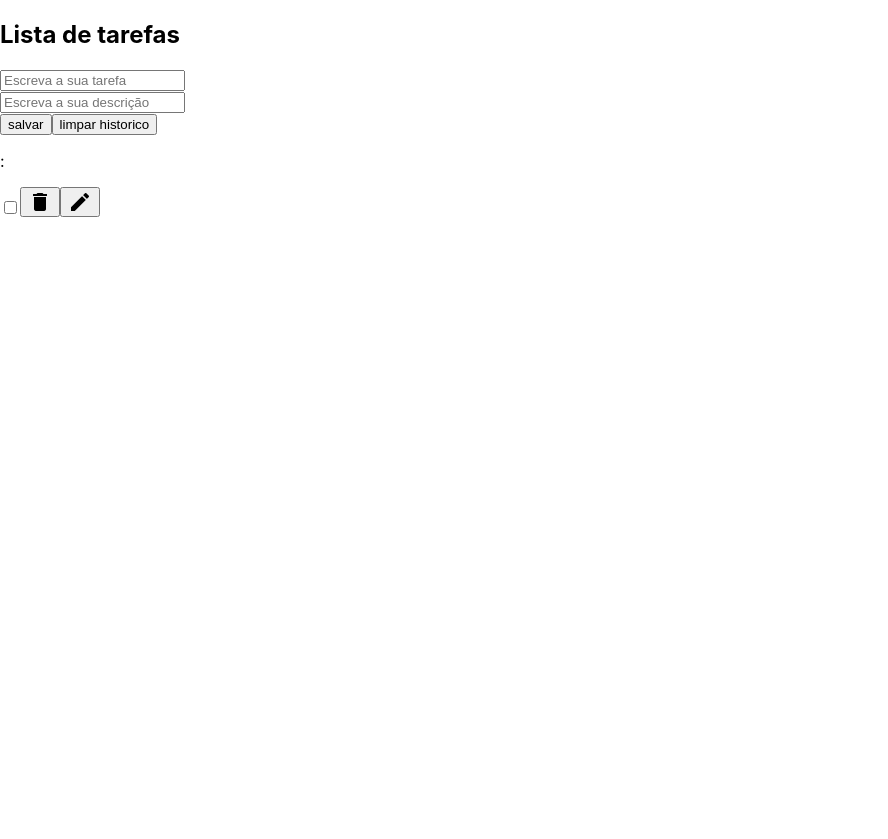
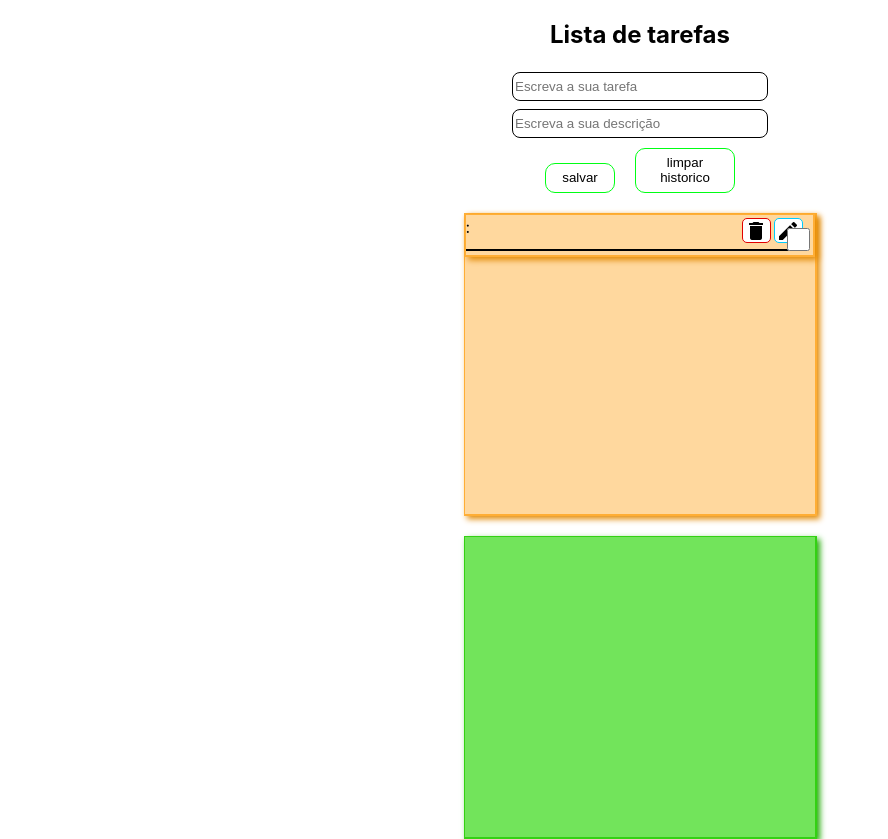
Before and after one commit to WilliamSchreiner/Prova_web, a React (Create React App) app in the folder tarefa-lista/: page / in a window 1280 px wide. Both pictures are taken after a click on the button "salvar". Shown: the whole page, without its empty margins (0-888 px from the left). Before the commit the page ends 800 px from the top, so only its background shows below. Built offline with nearby package versions, Linux system fonts and the light colour scheme.

Commit message:
Terminei isso

```diff
--- a/tarefa-lista/src/App.css
+++ b/tarefa-lista/src/App.css
@@ -1,38 +1,211 @@
-.App {
+body{
+  background-color: rgb(255, 255, 255);
+}
+form{
+  text-align: center;
+  margin-left: auto;
+  margin-right: auto;
+}
+h2{
   text-align: center;
 }
-
-.App-logo {
-  height: 40vmin;
-  pointer-events: none;
+.input{
+  margin-top: 3px;
+  margin-bottom: 5px;
+  height: 25px;
+  width: 250px;
+  border-bottom: solid 1px black;
+  border-top: solid 1px black;
+  border-left: solid 1px black;
+  border-right: solid 1px black;
+  border-radius: 8px;
 }
 
-@media (prefers-reduced-motion: no-preference) {
-  .App-logo {
-    animation: App-logo-spin infinite 20s linear;
-  }
+/* botoes de Salvar */
+#botaoSalvar{
+  margin-top: 15px;
+  height: 30px;
+  width: 70px;
+  border-bottom: solid 1px rgb(0, 255, 21);
+  border-top: solid 1px rgb(0, 255, 21);
+  border-left: solid 1px rgb(0, 255, 21);
+  border-right: solid 1px rgb(0, 255, 21);
+  border-radius: 10px;
+  background-color: #FFF;
+}
+#botaoSalvar:hover{
+  background-color: rgba(109, 247, 116, 0.568);
+  box-shadow: 2px 2px 4px rgb(10, 173, 4);
 }
 
-.App-header {
-  background-color: #282c34;
-  min-height: 100vh;
-  display: flex;
-  flex-direction: column;
-  align-items: center;
-  justify-content: center;
-  font-size: calc(10px + 2vmin);
-  color: white;
+/* botoes de limpar historico */
+#botaoLimpar{
+  margin-top: 5px;
+  margin-left: 20px;
+  height: 45px;
+  width: 100px;
+  border-bottom: solid 1px rgb(0, 255, 21);
+  border-top: solid 1px rgb(0, 255, 21);
+  border-left: solid 1px rgb(0, 255, 21);
+  border-right: solid 1px rgb(0, 255, 21);
+  border-radius: 10px;
+  background-color: #FFF;
+}
+#botaoLimpar:hover{
+  background-color: rgba(109, 247, 116, 0.568);
+  box-shadow: 2px 2px 4px rgb(10, 173, 4);
 }
 
-.App-link {
-  color: #61dafb;
+
+.checkbox{
+  height: 23px;
+  width: 23px;
+
+}
+#checkbox{
+  text-align: right;
+  margin-top: -29px;
 }
 
-@keyframes App-logo-spin {
-  from {
-    transform: rotate(0deg);
-  }
-  to {
-    transform: rotate(360deg);
-  }
+
+/* Icones */
+.material-icons{
+  padding: 0px;
+  height: 25px;
+  width: 29px;
+  margin-left: 3px;
 }
+#botoes{
+  text-align: right;
+  margin-right: 10px;
+}
+
+/* botoes de delete */
+#delete-button{
+  border-bottom: solid 1px rgb(225, 0, 0);
+  border-top: solid 1px rgb(225, 0, 0);
+  border-left: solid 1px rgb(225, 0, 0);
+  border-right: solid 1px rgb(225, 0, 0);
+  background-color: #FFF;
+  border-radius: 5px;
+}
+#delete-button:hover{
+  background-color: #ff9191;
+  box-shadow: 1px 1px 1.5px rgb(225, 0, 0);
+}
+
+/* botoes de editar */
+#editar-button{
+  border-bottom: solid 1px rgb(0, 204, 255);
+  border-top: solid 1px rgb(0, 204, 255);
+  border-left: solid 1px rgb(0, 204, 255);
+  border-right: solid 1px rgb(0, 204, 255);
+  background-color: #FFF;
+  border-radius: 5px;
+}
+#editar-button:hover{
+  background-color: rgba(114, 221, 247, 0.623);
+  box-shadow: 1px 1px 1.5px rgb(0, 144, 180);}
+
+/* divs */
+
+#lista-tarefas{
+  width: 350px;
+  min-height: 300px;
+  margin-top: 20px;
+  margin-left:auto;
+  margin-right:auto;
+  text-align: center;
+  background-color: #ffd89e;
+  border-bottom: solid 2px #ffae35;
+  border-top: solid 1px #ffae35;
+  border-left: solid 1px #ffae35;
+  border-right: solid 2px #ffae35;
+  box-shadow: 3px 3px 6px #e28a05;
+}
+
+#listas-tarefasFeitas{
+  width: 350px;
+    min-height: 300px;
+    margin-top:20px;
+    margin-left:auto;
+    margin-right:auto;
+    background-color: #72e45b;
+    border-bottom: solid 2px #33d113;
+    border-top: solid 1px #33d113;
+    border-left: solid 1px #33d113;
+    border-right: solid 2px #33d113;
+    box-shadow: 3px 3px 6px #24ac08;
+}
+
+#lista-tarefa{
+  margin-top: 0px;
+  background-color: #ffd89e;
+  border-bottom: solid 2px #ffae35;
+  border-top: solid 1px #ffae35;
+  border-left: solid 1px #ffae35;
+  border-right: solid 2px #ffae35;
+  box-shadow: 3px 3px 6px #e28a05
+}
+#lista-tarefaFeita{
+  margin-top: 0px;
+  background-color: #72e45b;
+    border-bottom: solid 2px #33d113;
+    border-top: solid 1px #33d113;
+    border-left: solid 1px #33d113;
+    border-right: solid 2px #33d113;
+    box-shadow: 3px 3px 6px #24ac08;
+}
+
+
+/* tarefas */
+.p-tarefa {
+  padding-left: 5px;
+    width: 320px;
+    max-height: 28px;
+    margin-top: 2px;
+    margin-bottom: 3px;
+    border-bottom: solid 1px black;
+    border-top: solid 1px black;
+    border-left: solid 1px black;
+    border-right: solid 1px black;
+    background-color: #fccd86de;
+    text-align: left;
+}
+#p-title {
+ padding-top: 0px;
+ margin-left:0px;
+ margin-bottom: -14px;
+ margin-right: 0px;
+ margin-top: 2px;
+ height: 15px;
+ text-align: left;
+ width: 150px;
+}
+#p-titleFeita {
+  padding-top: 0px;
+  margin-left:0px;
+  margin-right: 0px;
+  margin-top: 2px;
+  height: 15px;
+  text-align: left;
+  width: 150px;
+   text-decoration:solid ;
+ }
+/* tarefas Feitas */
+.p-tarefaFeitas{
+  padding-left: 10px;
+    width: 335px;
+    max-height: 25px;
+    margin-top: 2px;
+    margin-bottom: 3px;
+    border-bottom: solid 1px black;
+    border-top: solid 1px black;
+    border-left: solid 1px black;
+    border-right: solid 1px black;
+    font-style:italic;
+    text-decoration: line-through;
+    color: green;
+    background-color: rgba(105, 219, 105, 0.815);
+    text-align: left;
+}
--- a/tarefa-lista/src/App.js
+++ b/tarefa-lista/src/App.js
@@ -42,9 +42,10 @@ function App() {
     setDescr('');
   }
   function deleteTarefa(id){
-    const index = lista.find(n => n.id === id);
-      lista.splice(index, 1);
-      setLista([...lista]);
+  const tmp = lista.filter(tarefa => tarefa.id !== id)
+  // A variavel TMP recebera todas as tarefas que possuem ID diferentes ao que nos proporcionamos a function.
+  setLista(tmp)
+
   }
   function editarTarefa(id){
     const tarefas = lista.find(n => n.id === id);
@@ -62,29 +63,32 @@ function App() {
     <h2>Lista de tarefas</h2>
     <div>
       <form>
-        <input type="text" value={tarefa} placeholder="Escreva a sua tarefa" onChange={(event) => setTarefa(event.target.value)}></input><br/>
-        <input type="text" value={descr} placeholder="Escreva a sua descrição" onChange={(event) => setDescr(event.target.value)}></input><br/>
-        <button type="button" onClick={salvarTarefa}>salvar</button>
-        <button type="button" onClick={limparHistorico}>limpar historico</button>
+        <input type="text" className="input" value={tarefa} placeholder="Escreva a sua tarefa" onChange={(event) => setTarefa(event.target.value)}></input><br/>
+        <input type="text" className="input" value={descr} placeholder="Escreva a sua descrição" onChange={(event) => setDescr(event.target.value)}></input><br/>
+        <button type="button" id="botaoSalvar" onClick={salvarTarefa}>salvar</button>
+        <button type="button" id="botaoLimpar" onClick={limparHistorico}>limpar historico</button>
       </form>
     </div>
 
     <div id="lista-tarefas">
     {lista.map((tarefas) => {
-    return  <p key={tarefas.id} className="p-tarefa">
-      <p id="p-title">{tarefas.tarefa + ':'}</p> {tarefas.descr}
-      <input type="checkbox"  onClick={() => concluirTarefa(tarefas.id)}></input>
+    return  <p key={tarefas.id} id="lista-tarefa">
+      <p id="p-title">{tarefas.tarefa + ':'}</p>
+      <div id="botoes">
       <button  className="material-icons" id='delete-button' onClick={() => deleteTarefa(tarefas.id)}>delete</button>
-      <button  className="material-icons" id='editar-button' onClick={() => editarTarefa(tarefas.id)}>edit</button>
+      <button  className="material-icons" id='editar-button'onClick={() => editarTarefa(tarefas.id)}>edit</button>
+      </div>
+      <p className="p-tarefa">{tarefas.descr}</p>
+      <div id="checkbox"><input type="checkbox" className="checkbox"onClick={() => concluirTarefa(tarefas.id)}></input></div>
     </p>
   })}
     </div>
 
     <div id="listas-tarefasFeitas">
     {listaFeita.map((tarefas) => {
-    return  <p key={tarefas.id} className="p-tarefaFeitas">
-      <p id="p-title">{tarefas.tarefa + ':'}</p>
-      {tarefas.descr}
+    return  <p key={tarefas.id} id="lista-tarefaFeita">
+      <p id="p-titleFeita">{tarefas.tarefa + ':'}</p>
+      <p className="p-tarefaFeitas">{tarefas.descr}</p>
       </p> })}
     </div>
     </>
```
